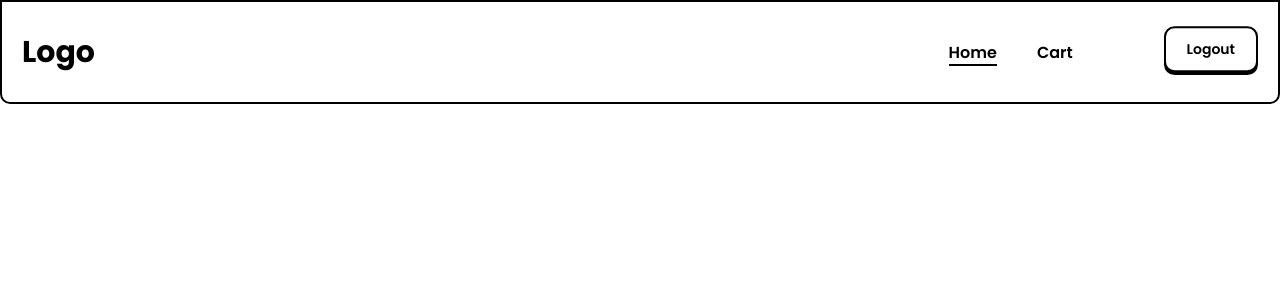
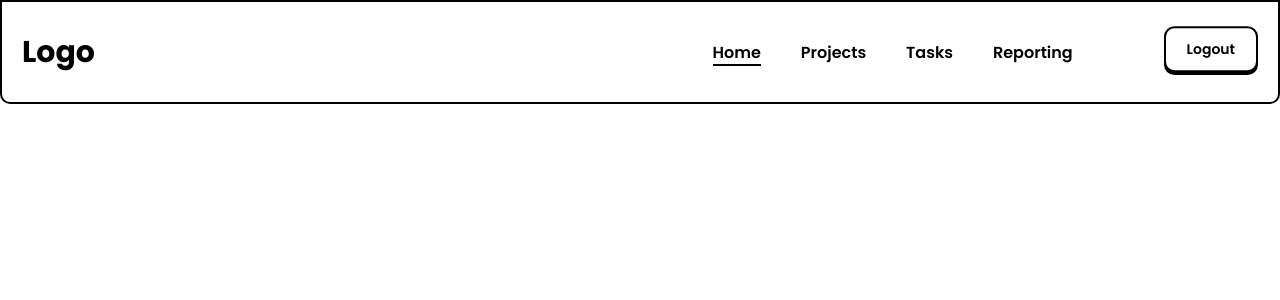
Before and after one commit to faizjamaludin/frontend-developer, a React (Create React App) app: page / in a window 1280 px wide. Shown: the top 300 px of the page. Built offline with nearby package versions, Linux system fonts and the light colour scheme; sample sign-in values are in the browser's storage.

Commit message:
done fix error message in login

```diff
--- a/src/components/Navigation/TopNav.tsx
+++ b/src/components/Navigation/TopNav.tsx
@@ -67,7 +67,17 @@ function TopNav() {
         </li>
         <li className={styles.navLinks_li}>
           <Link className={styles.navLinks_li_a} to="/">
-            Cart
+            Projects
+          </Link>
+        </li>
+        <li className={styles.navLinks_li}>
+          <Link className={styles.navLinks_li_a} to="/">
+            Tasks
+          </Link>
+        </li>
+        <li className={styles.navLinks_li}>
+          <Link className={styles.navLinks_li_a} to="/">
+            Reporting
           </Link>
         </li>
       </ul>
--- a/src/pages/Login/Login.tsx
+++ b/src/pages/Login/Login.tsx
@@ -42,6 +42,7 @@ function Login() {
       unknown
     >
   );
+
 
   console.log(error?.graphQLErrors[0]?.extensions?.validation);
 
@@ -136,14 +137,14 @@ function Login() {
             <form onSubmit={handleSubmit}>
               <div className={styles.formHeader}>
                 <h1 className={styles.formHeader_h1}>Login</h1>
-                {/* {error && <p className={styles.errMsg}>{error.message}</p>} */}
-                {/* {obj
+                {/* {error && } */}
+                {obj.length > 1
                   ? (obj as [string, unknown][]).map(([key, value]) => (
-                      <p className={styles.errMsg} key={key}>
-                        {key}: {JSON.stringify(value)}
-                      </p>
-                    ))
-                  : error?.message} */}
+                    <p className={styles.errMsg} key={key}>
+                      {key}: {JSON.stringify(value)}
+                    </p>
+                  ))
+                  : <p className={styles.errMsg}>{error?.message}</p>}
               </div>
               <div className={styles.formInput}>
                 <label className={styles.formInput_label} htmlFor="name">
--- a/src/pages/Login/login.module.css
+++ b/src/pages/Login/login.module.css
@@ -34,11 +34,16 @@
   font-family: "Roboto Mono", monospace;
   font-size: 30px;
   font-weight: 500;
-  overflow: hidden; /* Ensures the content is not revealed until the animation */
-  border-right: 0.15em solid var(--primary-color); /* The typwriter cursor */
-  white-space: nowrap; /* Keeps the content on a single line */
-  margin: 0 auto; /* Gives that scrolling effect as the typing happens */
-  letter-spacing: 0.15em; /* Adjust as needed */
+  overflow: hidden;
+  /* Ensures the content is not revealed until the animation */
+  border-right: 0.15em solid var(--primary-color);
+  /* The typwriter cursor */
+  white-space: nowrap;
+  /* Keeps the content on a single line */
+  margin: 0 auto;
+  /* Gives that scrolling effect as the typing happens */
+  letter-spacing: 0.15em;
+  /* Adjust as needed */
   animation: typing 3.5s steps(40, end), blink-caret 0.75s step-end infinite;
 }
 
@@ -47,6 +52,7 @@
   from {
     width: 0;
   }
+
   to {
     width: 100%;
   }
@@ -54,10 +60,12 @@
 
 /* The typewriter cursor effect */
 @keyframes blink-caret {
+
   from,
   to {
     border-color: transparent;
   }
+
   50% {
     border-color: var(--primary-color);
   }
@@ -171,9 +179,11 @@
 
 /* ############ Media Queries ############ */
 @media only screen and (max-width: 1024px) {
+
   .textBrand_h1 {
     font-size: 70px;
     text-shadow: 5px 7px var(--primary-color);
+    margin-top: 70px;
   }
 
   .textBrand_h1_2 {
@@ -203,5 +213,4 @@
   }
 }
 
-@media only screen and (max-width: 480px) {
-}
+@media only screen and (max-width: 480px) {}
```
